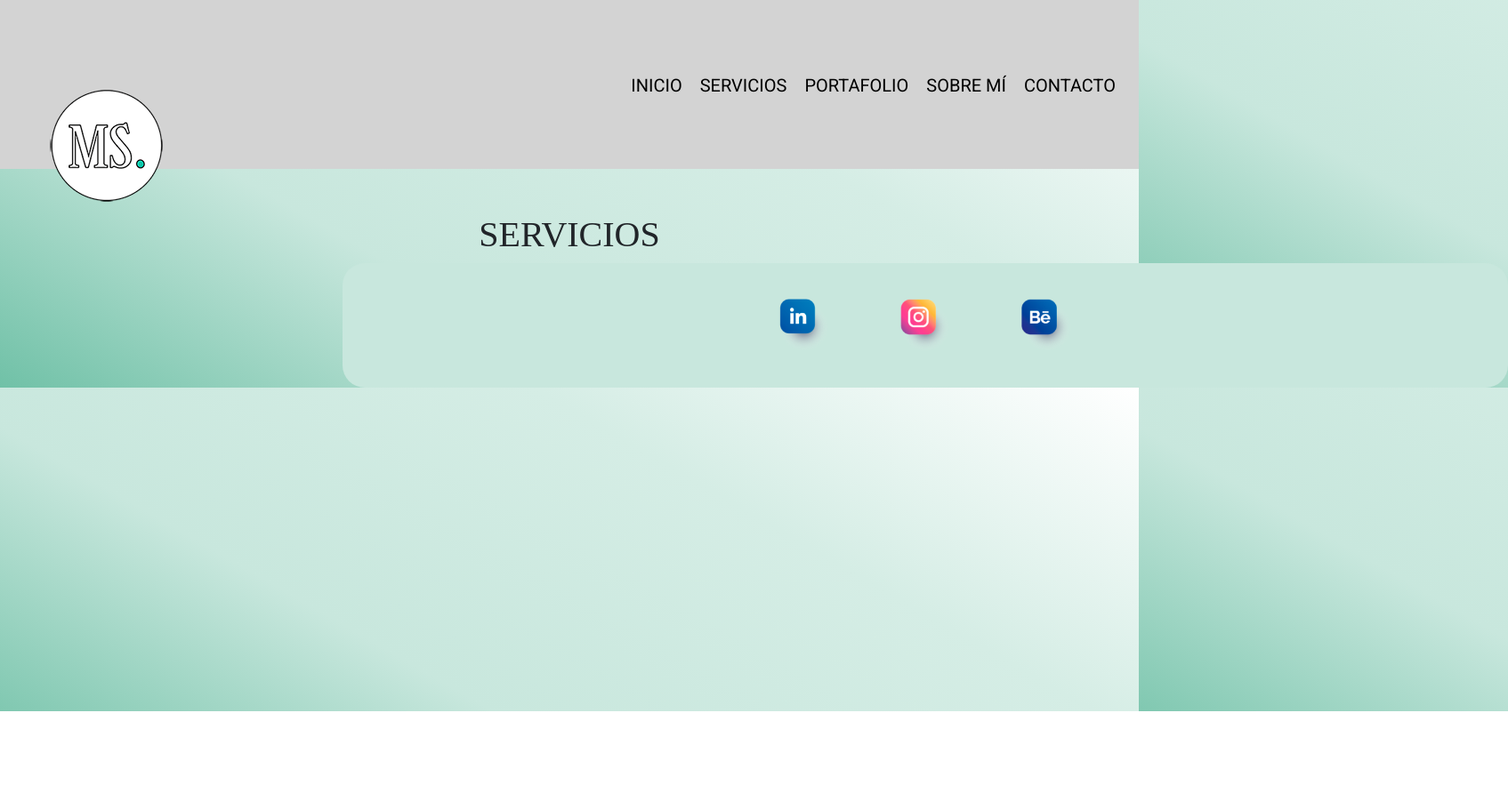
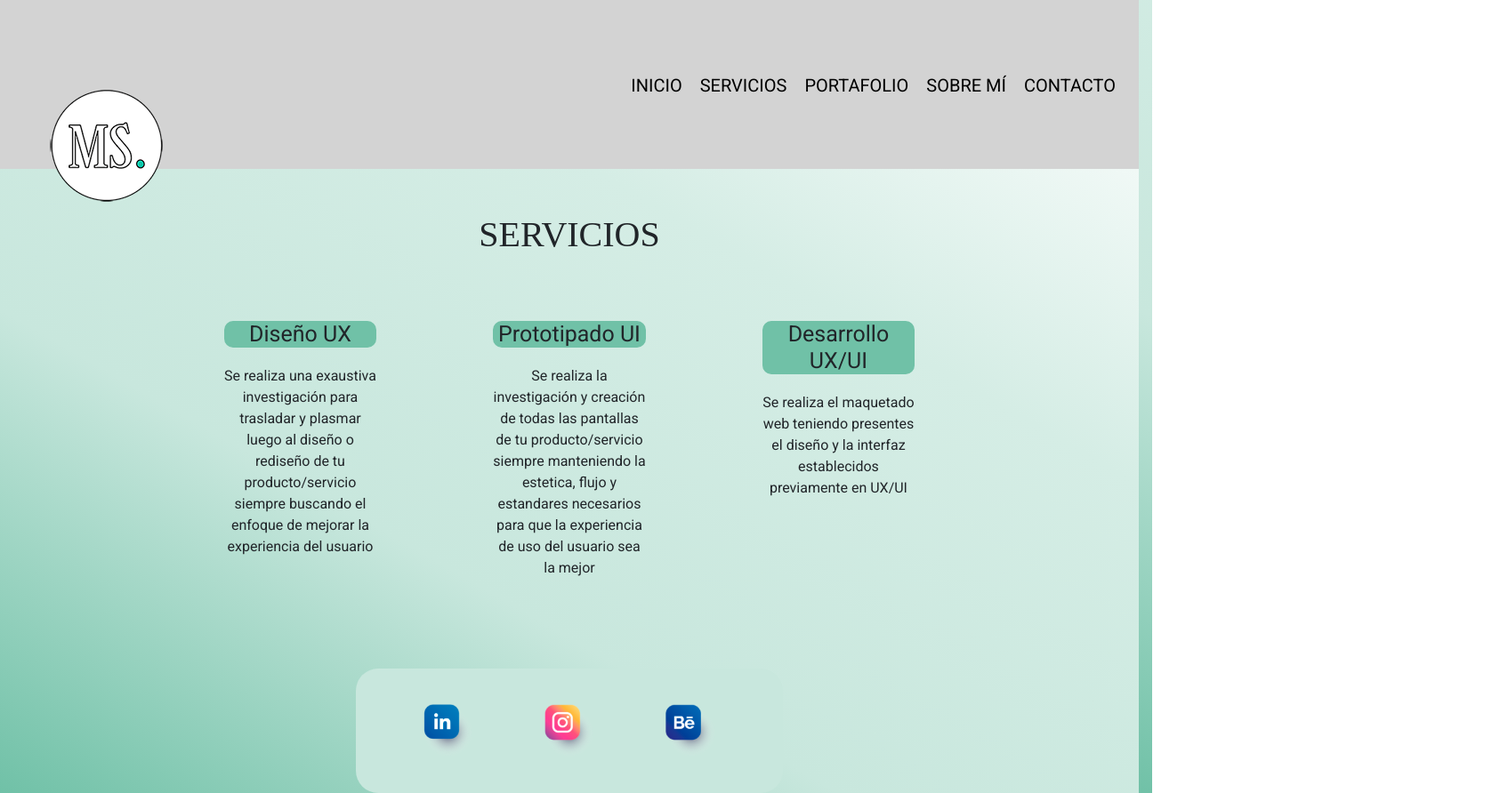
Before and after one commit to marinaserver/Proyecto-desarrollo-web-Coder-House, a plain HTML site: page views/servicios.html in a window 1280 px wide. Shown: the whole page at 89% size, 1695 px wide, since content can reach past the window. Before the commit the page ends 800 px from the top, so only its background shows below. Drawn offline with nearby package versions, Linux system fonts and the light colour scheme; a web font is replaced by a local one.

Commit message:
aplique boostrap y estetica en pestaña servicios

```diff
--- a/css/estilo.css
+++ b/css/estilo.css
@@ -87,11 +87,20 @@ a:hover {
     bottom: -82px;
 }
 
-.subtitulosPortafolio h3{
+.subtitulos h3{
     font-size: 25px;
     text-align: center;
-    margin-top: 40px;
+    margin-top: 30px;
+    margin-bottom: 20px;
+}
 
+.subtitulos{
+    text-align: center;
+}
+
+.subtitulosServicios h3{
+    border-radius: 10px;
+    background-color: #70c1a7;
 }
 
 .imgComuna{
@@ -112,15 +121,26 @@ a:hover {
 
 }
 
+/*VER PORQUE NO ANDA EL FONDO DEL FOOTER
+.footer{
+    background-image: url("..assets/img/fondoIconosVECTORIAL.png");
+    background-size: cover;
+}*/
+
 footer div h3 {
     text-align: center;
     margin-top: 20px;
+    font-size: 25px;
 }
 
 /* PARA CENTRAR ICONOS*/
 .fooLogosRedes{
     display: flex;
     justify-content: center;
+}
+
+.fooLogosRedesSinTitulo{
+    margin-top: 50px;
 }
 
 /*PARA SEPARAR ICONOS ENTRE ELLOS*/
@@ -162,11 +182,6 @@ footer div h3 {
 }
 /*FIN ANIMACION ICONOS REDES SOCIALES*/
 
-  /*  .backgroundGradient{
-    background-image: linear-gradient(30deg, #70C1A7, #C8E7DD, #D5EDE5, white);
-    }
-    */
-
 /*PESTAÑA CONTACTO*/
 
 .main_contacto {
@@ -180,6 +195,14 @@ footer div h3 {
 .centrarImgUx{
     display: flex;
     justify-content: center;
+}
+
+/*PESTAÑA SERVICIOS*/
+
+.espaciosServicios {
+    margin: 35px;
+    display: flex;
+    justify-content: space-around;
 }
 
 /*MEDIA QUERIE MOBILE*/
--- a/views/servicios.html
+++ b/views/servicios.html
@@ -45,14 +45,42 @@
             <div class="main_div-titulo">
                 <h1>SERVICIOS</h1>
             </div>
+            <div class="row espaciosServicios">
+                <div class="col-lg-2">
+                    <!-- margen izq -->
+                </div>
+                <div class="col-lg-2 col-12 subtitulos subtitulosServicios">
+                    <h3>Diseño UX</h3>
+                    <p>Se realiza una exaustiva investigación para trasladar y plasmar luego al diseño o rediseño de tu producto/servicio siempre buscando el enfoque de mejorar la experiencia del usuario</p>
+                </div>
+                <div class="col-lg-1">
+                    <!-- 1° espacio interno -->
+                </div>
+                <div class="col-lg-2 col-12 subtitulos subtitulosServicios">
+                    <h3>Prototipado UI</h3>
+                    <p>Se realiza la investigación y creación de todas las pantallas de tu producto/servicio siempre manteniendo la estetica, flujo y estandares necesarios para que la experiencia de uso del usuario sea la mejor</p>
+                </div>
+                <div class="col-lg-1">
+                    <!-- 2° espacio interno -->
+                </div>
+                <div class="col-lg-2 col-12 subtitulos subtitulosServicios">
+                    <h3>Desarrollo UX/UI</h3>
+                    <p>Se realiza el maquetado web teniendo presentes el diseño y la interfaz establecidos previamente en UX/UI</p>
+                </div>
+                <div class="col-lg-2">
+                    <!-- margen derecho -->
+                </div>
+            </div>
         </main>
         <footer class="footer">
             <div class="row">
-                <div class="fooLogosRedes col-lg-12 col-12">
+                <div class="col-lg-12 col-12">
+                    <div class="fooLogosRedes fooLogosRedesSinTitulo">
                     <!-- VER COMO ERA PARA LINKEAR REDES SOCIALES -->
                     <a href=" "><img src="../assets/img/logoLinkedinModif.png" alt="linkedIn " class="footer_icono animacionLK"></a>
                     <a href=" "><img src="../assets/img/logoInstagramModif.png" alt="instagram " class="footer_icono animacionIG"></a>
                     <a href=" "><img src="../assets/img/logoBehanceModif.png" alt="behance " class="footer_icono animacionBH"></a>
+                    </div>
                 </div>
             </div>
         </footer>
```
Also changed, not shown: views/contacto.html (+1 -1 lines), views/portafolio.html (+6 -4 lines), views/sobreMi.html (+2 -5 lines).
